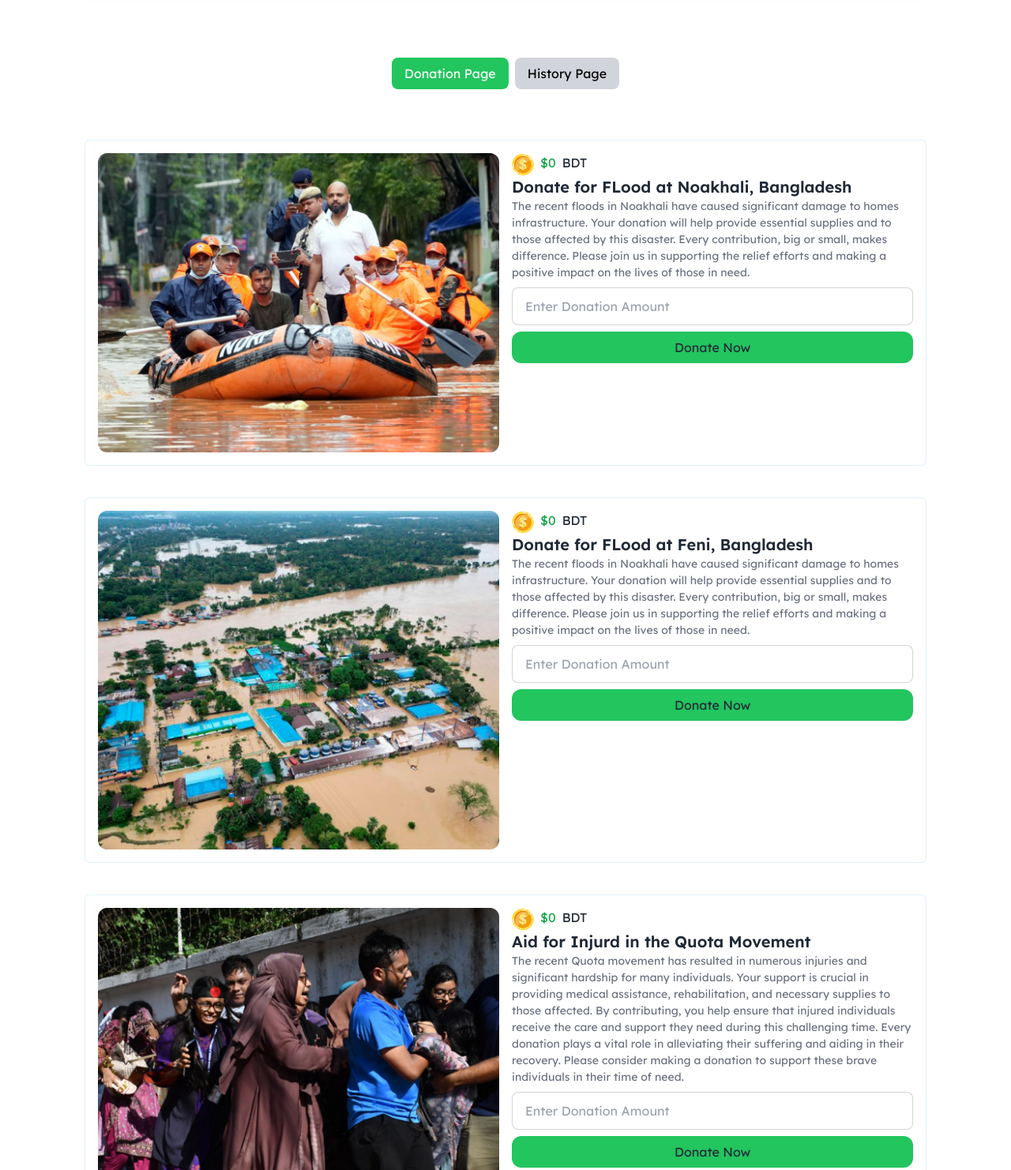
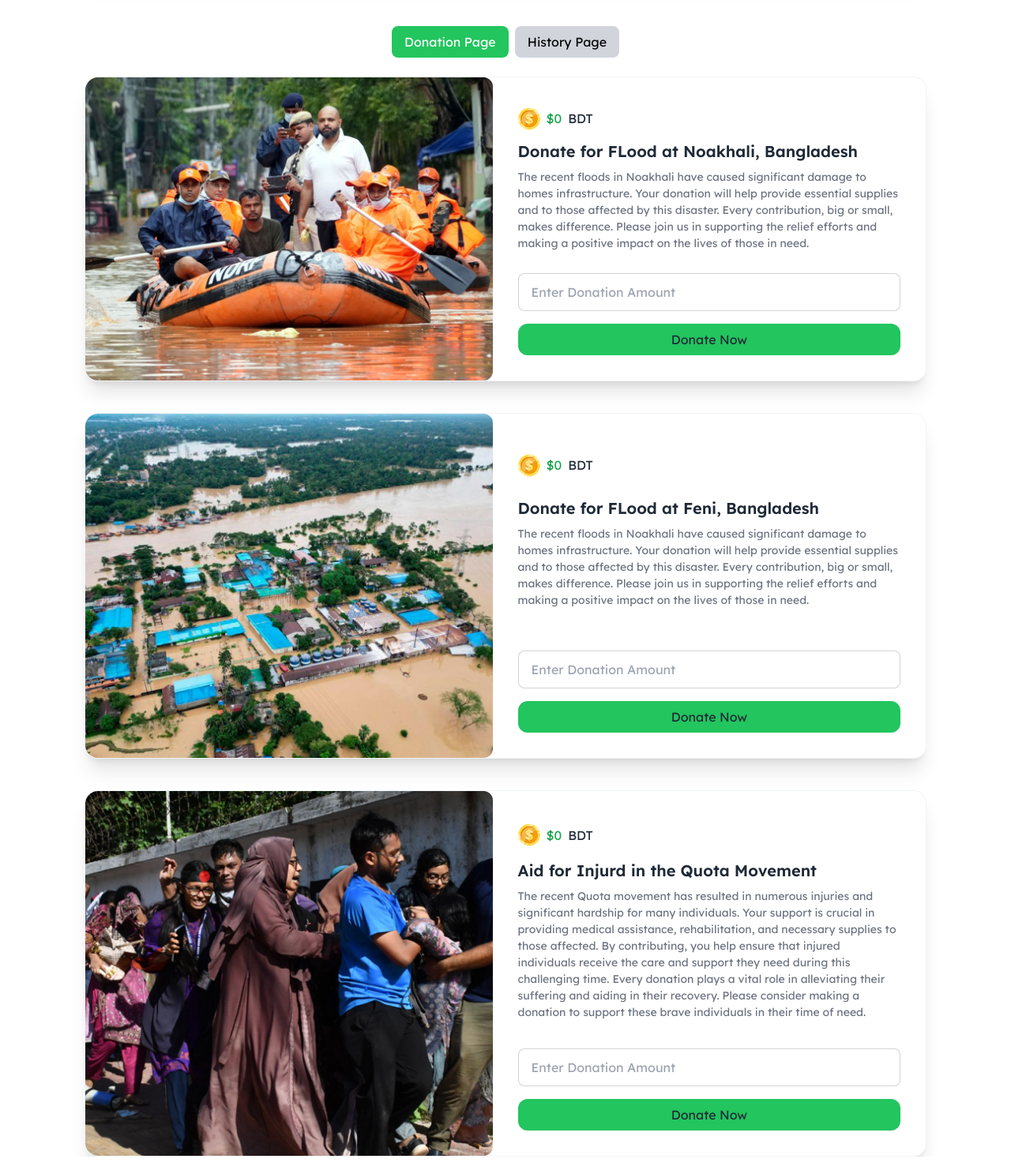
Before and after one commit to SabbirRshuvo/Donation-with-DOM, a plain HTML site: page index.html in a window 1280 px wide. Shown: the part 120-1602 px from the top of the page at 79% size. Drawn offline with nearby package versions, Linux system fonts and the light colour scheme.

Commit message:
design is done

```diff
--- a/index.html
+++ b/index.html
@@ -27,6 +27,9 @@
             fontFamily: {
               lexend: ["Lexend", "sans-serif"],
             },
+            screens: {
+              xs: "300px",
+            },
           },
         },
       };
@@ -35,7 +38,7 @@
   <body class="font-lexend">
     <main class="md:w-10/12 sm:w-full mx-auto">
       <nav
-        class="flex justify-between items-center bg-slate-100 rounded-lg sticky top-0 z-50 shadow-md p-8"
+        class="sm:flex md:flex max-w-xs:block sm:text-[16px] justify-between items-center bg-slate-100 rounded-lg sticky top-0 z-50 shadow-md p-8"
       >
         <div
           class="font-semibold cursor-pointer bg-green-400 py-1 px-5 rounded-xl hover:bg-green-600 transition-colors duration-200 ease-in-out"
@@ -58,7 +61,7 @@
     </main>
     <!-- hero section -->
     <section class="md:w-10/12 sm:w-full mx-auto">
-      <div class="flex justify-center mb-6 mt-20">
+      <div class="flex justify-center mb-6 mt-10">
         <button
           onclick="handleDonate()"
           id="buttonDonationPage"
@@ -78,15 +81,17 @@
     <!-- card start -->
     <section
       id="history-btn"
-      class="md:w-10/12 sm:w-full mx-auto grid grid-cols-1"
+      class="w-10/12 mx-auto grid sm:grid-cols-1 gap-y-10"
     >
-      <div class="flex gap-4 mt-10 border border-sky-100 p-4 rounded-md">
-        <div class="w-full">
-          <img src="assets/noakhali.png" alt="" />
-        </div>
-        <div class="w-full">
-          <p class="flex gap-2">
-            <img src="assets/coin.png" alt="" />
+      <div
+        class="card lg:card-side bg-base-100 shadow-xl col-span-2 border-[1px] border-slate-100"
+      >
+        <figure class="col-span-1 w-full">
+          <img src="assets/noakhali.png" />
+        </figure>
+        <div class="card-body col-span-1 w-full">
+          <p class="flex gap-2 items-center">
+            <img class="max-w-20" src="assets/coin.png" alt="" />
             <span id="balance1" class="text-green-600">$0</span>
             BDT
           </p>
@@ -116,13 +121,17 @@
           </button>
         </div>
       </div>
-      <!-- row 2 -->
-      <div class="flex gap-4 mt-10 border border-sky-100 p-4 rounded-md">
-        <div class="w-full">
+
+      <!-- card 2 -->
+
+      <div
+        class="card lg:card-side bg-base-100 shadow-xl col-span-2 border-[1px] border-slate-100"
+      >
+        <figure class="col-span-1 w-full">
           <img src="assets/feni.png" alt="" />
-        </div>
-        <div class="w-full">
-          <p class="flex gap-2">
+        </figure>
+        <div class="card-body col-span-1 w-full">
+          <p class="flex gap-2 items-center">
             <img src="assets/coin.png" alt="" />
             <span id="balance2" class="text-green-600">$0</span>
             BDT
@@ -153,13 +162,17 @@
           </button>
         </div>
       </div>
-      <!-- row 3 -->
-      <div class="flex gap-4 mt-10 border border-sky-100 p-4 rounded-md">
-        <div class="w-full">
+
+      <!-- card 2 is end here -->
+
+      <div
+        class="card lg:card-side bg-base-100 shadow-xl col-span-2 border-[1px] border-slate-100"
+      >
+        <figure class="col-span-1 w-full">
           <img src="assets/quota-protest.png" alt="" />
-        </div>
-        <div class="w-full">
-          <p class="flex gap-2">
+        </figure>
+        <div class="card-body col-span-1 w-full">
+          <p class="flex gap-2 items-center">
             <img src="assets/coin.png" alt="" />
             <span id="balance3" class="text-green-600">$0</span>
             BDT
@@ -193,6 +206,7 @@
           </button>
         </div>
       </div>
+      <!-- card 3 is here -->
     </section>
 
     <!-- history -->
```
Also changed, not shown: blog.html (+1 -1 lines).
